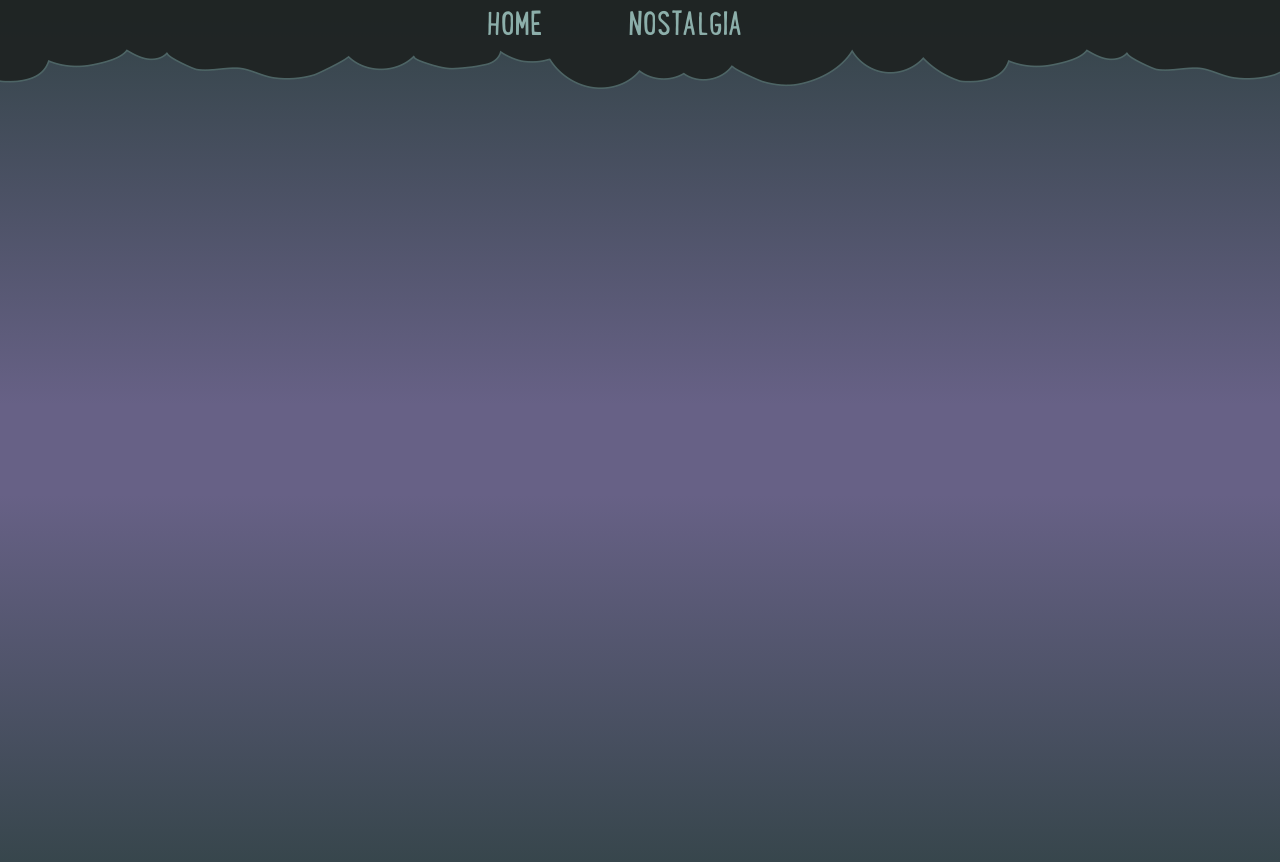
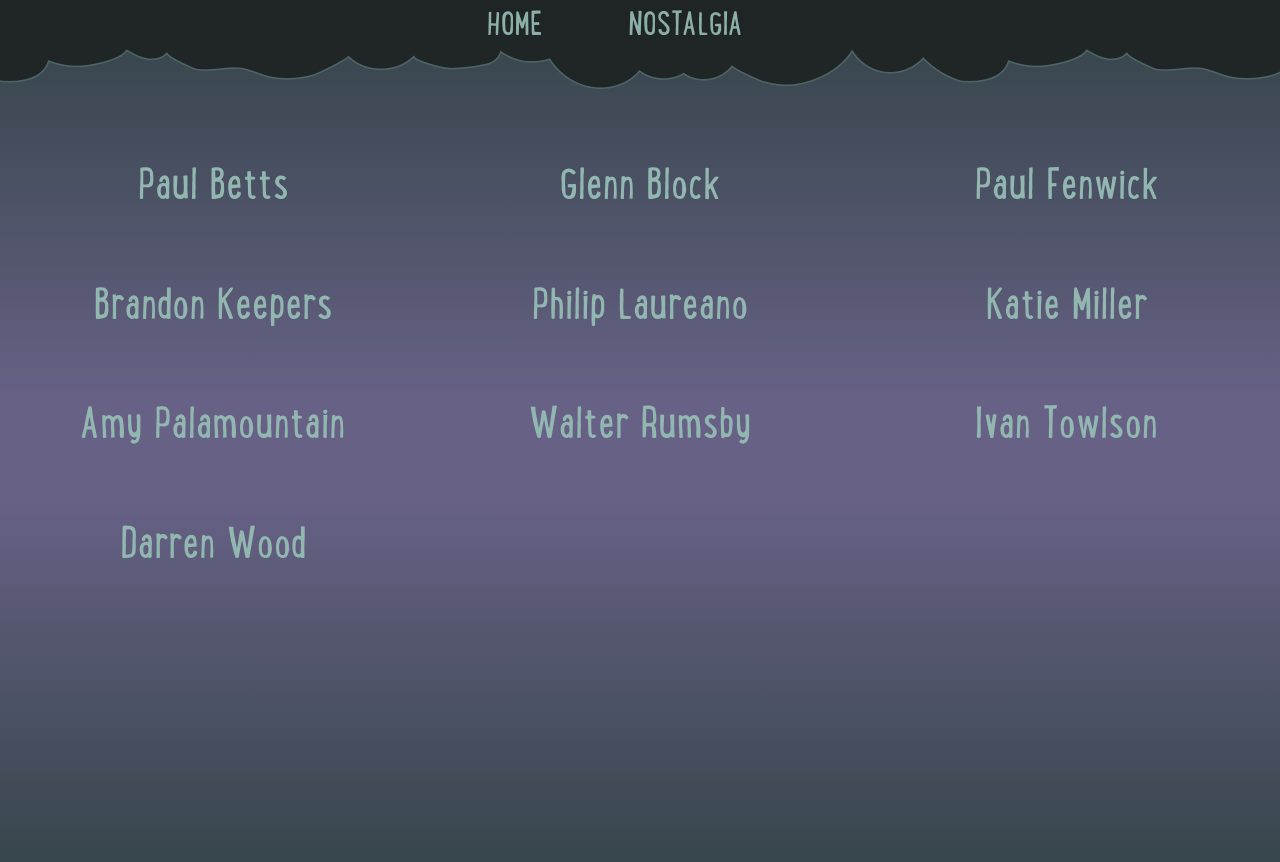
Before and after one commit to mightymuke/codemania.github.io, a Jekyll site: the page built from 2013/index.md, in a window 1280 px wide. Shown: the top 862 px of the page. Built offline with Jekyll 4.4.1, drawn with Linux system fonts in a browser that asks for light colours; nearby versions of some CDN libraries; some web fonts are replaced.

Commit message:
The 2013 roster

```diff
--- a/2013/index.md
+++ b/2013/index.md
@@ -2,5 +2,14 @@
 layout: speakerList
 title: Codemania 2013 - Braaaaiinnssss....
 year: 2013
-speakers: [gblock, pjf]
+speakers: [ { name: "Paul Betts", twitter: "paulcbetts" },
+	{ name: "Glenn Block", twitter: "gblock" },
+	{ name: "Paul Fenwick", twitter: "pjf" },
+	{ name: "Brandon Keepers", twitter: "bkeepers" },
+	{ name: "Philip Laureano", twitter: "philiplaureano" },
+	{ name: "Katie Miller", twitter: "codemiller" },
+	{ name: "Amy Palamountain", twitter: "ammeep" },
+	{ name: "Walter Rumsby", twitter: "wrumsby" },
+	{ name: "Ivan Towlson", twitter: "ppog_penguin" },
+	{ name: "Darren Wood", twitter: "darren" }]
 ---
```
